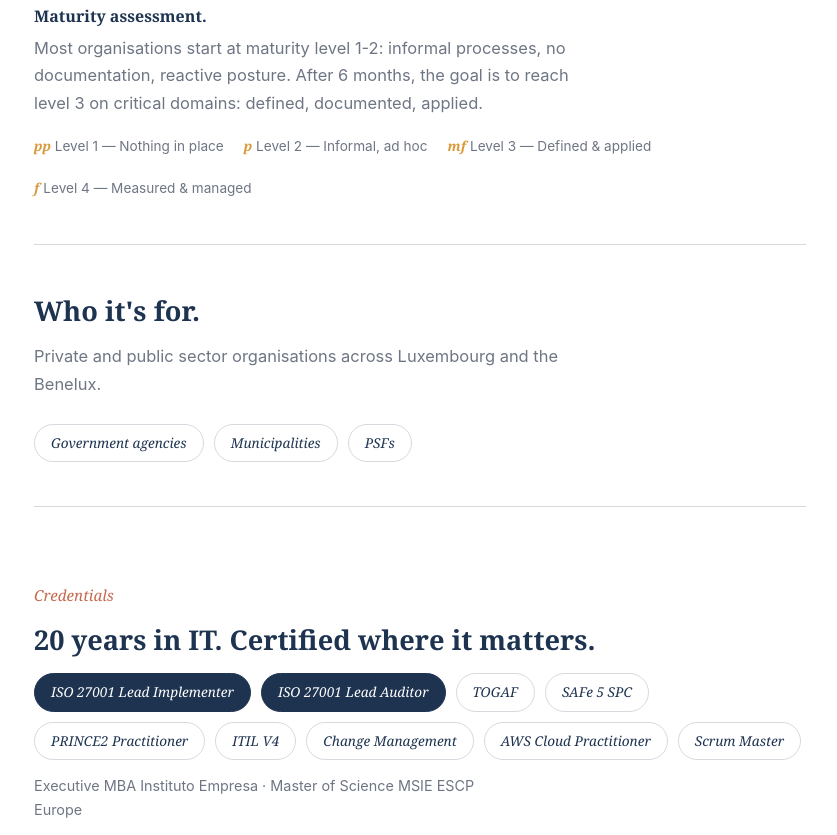
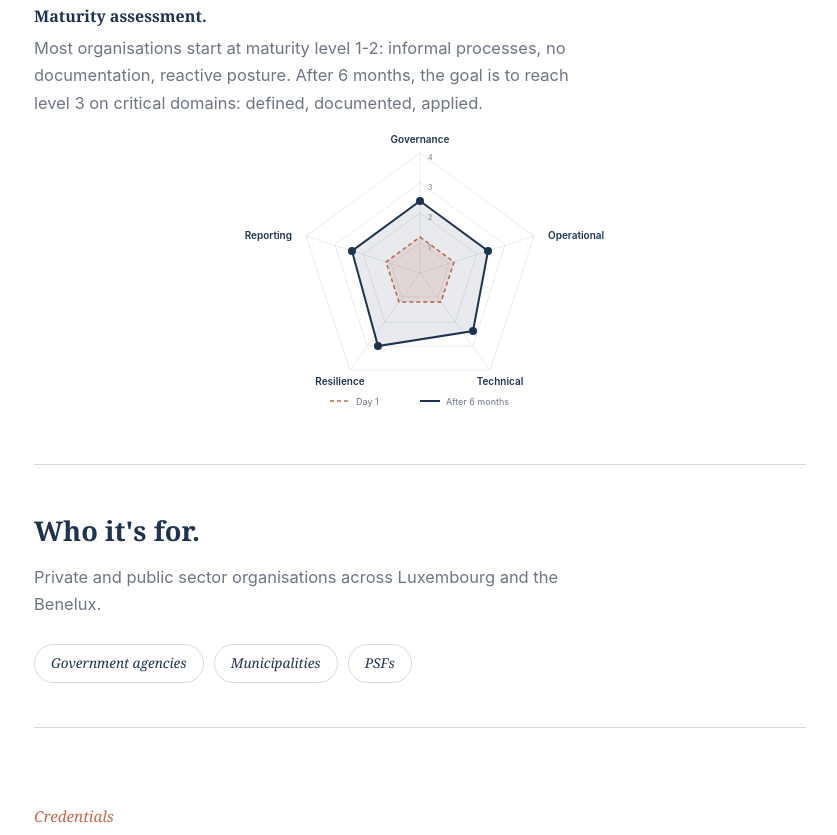
Before and after one commit to cryptoradio7/agilevizion, a plain HTML site: page index.html in a window 1280 px wide. Shown: the part 2913-3748 px from the top of the page, without its empty margins (220-1057 px from the left). Drawn offline with Linux system fonts and the light colour scheme.

Commit message:
Remplacer niveaux maturité texte par radar SVG 5 axes
Co-Authored-By: Claude Opus 4.6 <noreply@anthropic.com>

```diff
--- a/index.html
+++ b/index.html
@@ -198,12 +198,53 @@
             </div>
 
             <h4 style="margin-top: 30px; margin-bottom: 6px;">Maturity assessment.</h4>
-            <p class="lede" style="margin-bottom: 6px;">Most organisations start at maturity level 1-2: informal processes, no documentation, reactive posture. After 6 months, the goal is to reach level 3 on critical domains: defined, documented, applied.</p>
-            <div class="dynamics">
-                <div><strong>pp</strong> Level 1 — Nothing in place</div>
-                <div><strong>p</strong> Level 2 — Informal, ad hoc</div>
-                <div><strong>mf</strong> Level 3 — Defined &amp; applied</div>
-                <div><strong>f</strong> Level 4 — Measured &amp; managed</div>
+            <p class="lede" style="margin-bottom: 16px;">Most organisations start at maturity level 1-2: informal processes, no documentation, reactive posture. After 6 months, the goal is to reach level 3 on critical domains: defined, documented, applied.</p>
+            <div style="text-align: center;">
+                <svg viewBox="-40 0 380 280" style="max-width: 380px; width: 100%;" role="img" aria-labelledby="radar-title radar-desc">
+                    <title id="radar-title">Security maturity progression across 5 domains</title>
+                    <desc id="radar-desc">Radar comparing maturity level (governance, operational, technical, resilience, reporting) at day 1 (level 1-2) and after 6 months (level 3).</desc>
+                    <g transform="translate(150,140)">
+                        <!-- Grid -->
+                        <polygon points="0,-120 114,-37 70,97 -70,97 -114,-37" fill="none" stroke="#D1D5DB" stroke-width="0.5"/>
+                        <polygon points="0,-90 85,-28 53,73 -53,73 -85,-28" fill="none" stroke="#D1D5DB" stroke-width="0.5"/>
+                        <polygon points="0,-60 57,-19 35,49 -35,49 -57,-19" fill="none" stroke="#D1D5DB" stroke-width="0.5"/>
+                        <polygon points="0,-30 29,-9 18,24 -18,24 -29,-9" fill="none" stroke="#D1D5DB" stroke-width="0.5"/>
+                        <!-- Axes -->
+                        <line x1="0" y1="0" x2="0" y2="-120" stroke="#D1D5DB" stroke-width="0.5"/>
+                        <line x1="0" y1="0" x2="114" y2="-37" stroke="#D1D5DB" stroke-width="0.5"/>
+                        <line x1="0" y1="0" x2="70" y2="97" stroke="#D1D5DB" stroke-width="0.5"/>
+                        <line x1="0" y1="0" x2="-70" y2="97" stroke="#D1D5DB" stroke-width="0.5"/>
+                        <line x1="0" y1="0" x2="-114" y2="-37" stroke="#D1D5DB" stroke-width="0.5"/>
+                        <!-- Day 1 (level ~1.5) -->
+                        <polygon points="0,-36 34,-11 21,29 -21,29 -34,-11" fill="rgba(196,106,77,0.15)" stroke="#C46A4D" stroke-width="1.5" stroke-dasharray="4,3"/>
+                        <!-- After 6 months (level ~3) -->
+                        <polygon points="0,-72 68,-22 53,58 -42,73 -68,-22" fill="rgba(30,51,80,0.10)" stroke="#1E3350" stroke-width="2"/>
+                        <!-- Dots -->
+                        <circle cx="0" cy="-72" r="4" fill="#1E3350"/>
+                        <circle cx="68" cy="-22" r="4" fill="#1E3350"/>
+                        <circle cx="53" cy="58" r="4" fill="#1E3350"/>
+                        <circle cx="-42" cy="73" r="4" fill="#1E3350"/>
+                        <circle cx="-68" cy="-22" r="4" fill="#1E3350"/>
+                        <!-- Labels -->
+                        <text x="0" y="-130" text-anchor="middle" font-size="10" font-weight="600" fill="#1E3350">Governance</text>
+                        <text x="128" y="-34" text-anchor="start" font-size="10" font-weight="600" fill="#1E3350">Operational</text>
+                        <text x="80" y="112" text-anchor="middle" font-size="10" font-weight="600" fill="#1E3350">Technical</text>
+                        <text x="-80" y="112" text-anchor="middle" font-size="10" font-weight="600" fill="#1E3350">Resilience</text>
+                        <text x="-128" y="-34" text-anchor="end" font-size="10" font-weight="600" fill="#1E3350">Reporting</text>
+                        <!-- Level numbers -->
+                        <text x="8" y="-23" font-size="7" fill="#6E7684">1</text>
+                        <text x="8" y="-53" font-size="7" fill="#6E7684">2</text>
+                        <text x="8" y="-83" font-size="7" fill="#6E7684">3</text>
+                        <text x="8" y="-113" font-size="7" fill="#6E7684">4</text>
+                    </g>
+                    <!-- Legend -->
+                    <g transform="translate(60, 268)">
+                        <line x1="0" y1="0" x2="20" y2="0" stroke="#C46A4D" stroke-width="1.5" stroke-dasharray="4,3"/>
+                        <text x="26" y="4" font-size="9" fill="#6E7684">Day 1</text>
+                        <line x1="90" y1="0" x2="110" y2="0" stroke="#1E3350" stroke-width="2"/>
+                        <text x="116" y="4" font-size="9" fill="#6E7684">After 6 months</text>
+                    </g>
+                </svg>
             </div>
         </section>
 
```
